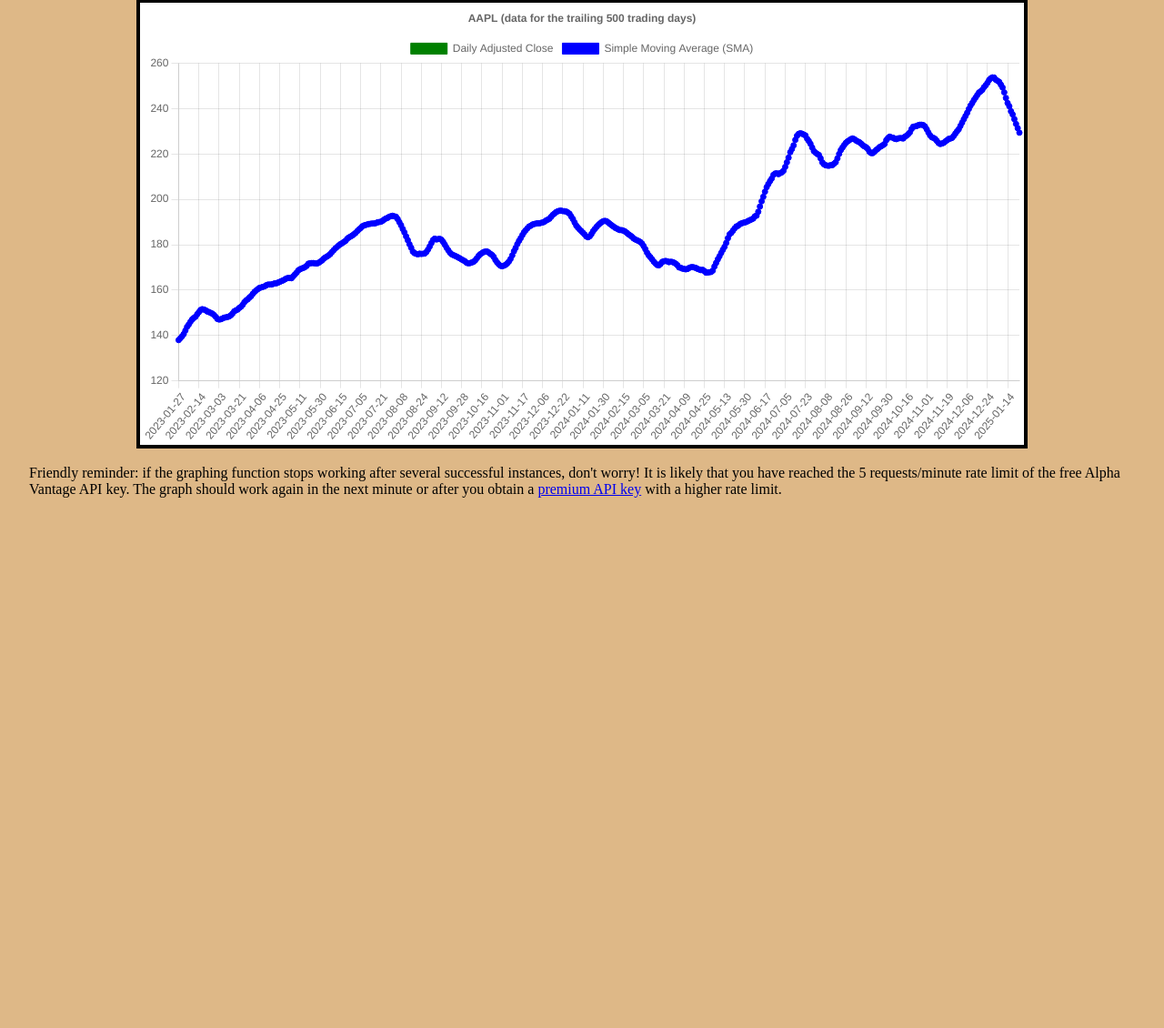
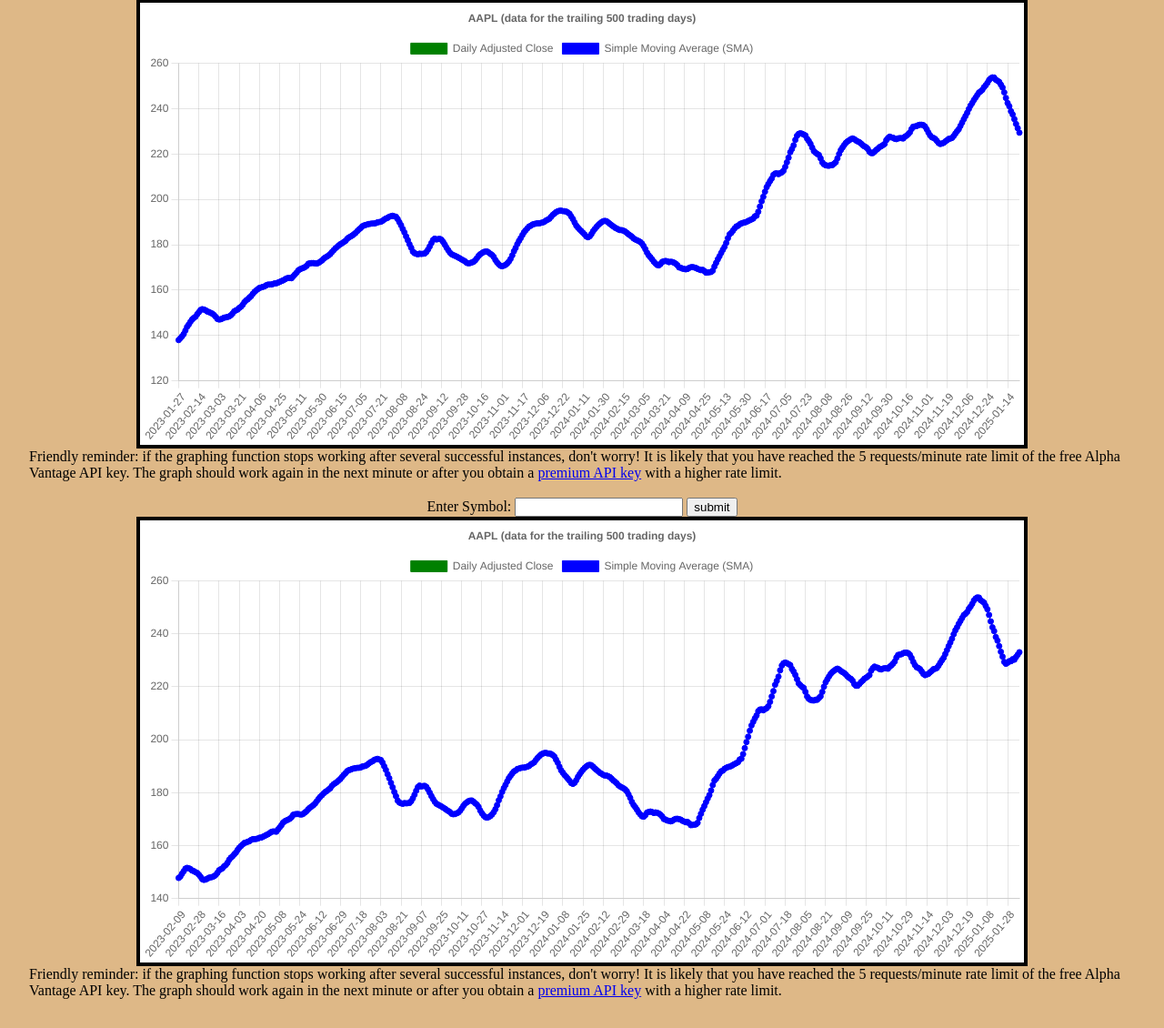
Before and after one commit to atassiad/Stock-Visualization-w-Django, a Django app: page / in a window 1280 px wide. Shown: the part 101-1231 px from the top of the page at 91% size. Before the commit the page ends 648 px from the top, so only its background shows below. Run offline with Django 4.2, Linux system fonts and the light colour scheme; data comes from the database, SQL or seed files in the repository; both versions use the stored data as it was after the commit; some libraries are stand-ins or nearby versions.

Commit message:
Added a second chart, next commit will adjust the chart to show cryptocurrency data

```diff
--- a/alphaVantage/alphaVantage/settings.py
+++ b/alphaVantage/alphaVantage/settings.py
@@ -12,6 +12,7 @@
 
 from pathlib import Path
 import os
+from dotenv import load_dotenv
 
 # Build paths inside the project like this: BASE_DIR / 'subdir'.
 BASE_DIR = Path(__file__).resolve().parent.parent
@@ -21,7 +22,8 @@
 # See https://docs.djangoproject.com/en/4.2/howto/deployment/checklist/
 
 # SECURITY WARNING: keep the secret key used in production secret!
-SECRET_KEY = 'django-insecure-o$cuf$h)78n(d@yqj7t@vzpjs&u1twh!^og*3u%+#5w(c93x48'
+load_dotenv()
+SECRET_KEY = os.environ.get('secret_key')
 
 # SECURITY WARNING: don't run with debug turned on in production!
 DEBUG = True
--- a/alphaVantage/alphaVantage/urls.py
+++ b/alphaVantage/alphaVantage/urls.py
@@ -24,4 +24,5 @@
     path('admin/', admin.site.urls),
     path("", stockVisualizer.views.home),
     path('get_stock_data/', stockVisualizer.views.get_stock_data),
+    path('get_crypto_data/', stockVisualizer.views.get_crypto_data),
 ]
--- a/alphaVantage/stockVisualizer/models.py
+++ b/alphaVantage/stockVisualizer/models.py
@@ -1,6 +1,12 @@
 from django.db import models
 
 # Create your models here.
+#StockData Database
 class StockData(models.Model):
     symbol = models.TextField(null=True)
     data = models.TextField(null=True)
+
+#CryptoData DataBase
+class CryptoData(models.Model):
+    symbol = models.TextField(null=True)
+    data = models.TextField(null=True)
--- a/alphaVantage/stockVisualizer/views.py
+++ b/alphaVantage/stockVisualizer/views.py
@@ -2,6 +2,7 @@
 from django.http import HttpResponse
 from django.views.decorators.csrf import csrf_exempt
 from .models import StockData
+from .models import CryptoData
 from dotenv import load_dotenv
 import os
 
@@ -50,3 +51,33 @@
     else:
         message = "Not Ajax"
         return HttpResponse(message)
+
+#get bitcoin prices
+@csrf_exempt
+def get_crypto_data(request):
+    if request.headers.get('x-requested-with') == 'XMLHttpRequest':
+        ticker = request.POST.get('ticker', 'null')
+        ticker = ticker.upper()
+
+        if DATABASE_ACCESS == True:
+            #checking if the database already has data stored for this ticker before querying the Alpha Vantage API
+            if CryptoData.objects.filter(symbol=ticker).exists():
+                entry = CryptoData.objects.filter(symbol=ticker)[0]
+                return HttpResponse(entry.data, content_type='application/json')
+
+        output_dictionary = {}
+
+        price_series = requests.get(f'https://www.alphavantage.co/query?function=TIME_SERIES_DAILY_ADJUSTED&symbol={ticker}&apikey={APIKEY}&outputsize=full').json()
+        sma_series = requests.get(f'https://www.alphavantage.co/query?function=SMA&symbol={ticker}&interval=daily&time_period=10&series_type=close&apikey={APIKEY}').json()
+
+        output_dictionary['prices'] = price_series
+        output_dictionary['sma'] = sma_series
+
+        temp = CryptoData(symbol=ticker, data=json.dumps(output_dictionary))
+        temp.save()
+
+        return HttpResponse(json.dumps(output_dictionary), content_type='application/json')
+
+    else:
+        message = "Not Ajax"
+        return HttpResponse(message)
--- a/alphaVantage/templates/home.html
+++ b/alphaVantage/templates/home.html
@@ -11,16 +11,31 @@
 
 <body>
     <h2>Interactive Stock Visualizer</h2>
+
+    <!-- First Graph and Input Area-->
     <label for="ticker-input">Enter Symbol:</label>
     <input type="text" id="ticker-input">
     <input type="button" value="submit" id="submit-btn">
     <div id="graph-area">
         <canvas id="myChart"></canvas>
     </div>
-    <br>
     <div>
         Friendly reminder: if the graphing function stops working after several successful instances, don't worry! It is likely that you have reached the 5 requests/minute rate limit of the free Alpha Vantage API key. The graph should work again in the next minute or after you obtain a <a href="https://www.alphavantage.co/premium/" target="_blank">premium API key</a> with a higher rate limit.
     </div>
+    <br>
+
+    <!-- Second Graph and Input Area-->
+    <label for="ticker-input-2">Enter Symbol:</label>
+    <input type="text" id="ticker-input-2">
+    <input type="button" value="submit" id="submit-btn-2">
+    <div id="graph-area-2">
+        <canvas id="myChart-2"></canvas>
+    </div>
+    <div>
+        Friendly reminder: if the graphing function stops working after several successful instances, don't worry! It is likely that you have reached the 5 requests/minute rate limit of the free Alpha Vantage API key. The graph should work again in the next minute or after you obtain a <a href="https://www.alphavantage.co/premium/" target="_blank">premium API key</a> with a higher rate limit.
+    </div>
+
+    <!-- Imported Script -->
     <script src="{% static 'home.js' %}">
     </script>
 </body>
--- a/alphaVantage/templates/static/home.css
+++ b/alphaVantage/templates/static/home.css
@@ -9,7 +9,7 @@
     text-align: center;
 }
 
-#graph-area {
+#graph-area, #graph-area-2 {
     background-color: white;
     border: 0.25rem solid black;
     height: 80%;
--- a/alphaVantage/templates/static/home.js
+++ b/alphaVantage/templates/static/home.js
@@ -1,8 +1,10 @@
+
 $(document).ready(function(){
-    // On page load, fetch stock data for AAPL by default from the Django backend.
+    // On page load, fetch stock data for AAPL by default from the Django backend for Stock Data
     $.ajax({
         type: "POST",
         url: "/get_stock_data/",
+        cache: false,
         data: {
             'ticker': 'AAPL',
         },
@@ -41,6 +43,92 @@
             // Create the chart
             var ctx = document.getElementById('myChart').getContext('2d');
             new Chart(ctx, {
+                type: 'line',
+                data: {
+                    labels: slicedDates,
+                    datasets: [
+                        {
+                            label: 'Daily Adjusted Close',
+                            data: slicedPrices,
+                            backgroundColor: 'green',
+                            borderColor: 'green',
+                            borderWidth: 1
+                        },
+                        {
+                            label: 'Simple Moving Average (SMA)',
+                            data: slicedSMA,
+                            backgroundColor: 'blue',
+                            borderColor: 'blue',
+                            borderWidth: 1
+                        },
+                    ]
+                },
+                options: {
+                    responsive: true,
+                    scales: {
+                        y: {
+                            //beginAtZero: false
+                        }
+                    },
+                    plugins: {
+                        legend: {
+                            position: 'top',
+                        },
+                        title: {
+                            display: true,
+                            text: graphTitle
+                        }
+                    }
+                }
+            });
+        },
+        error: function (err) {
+            console.error("Error fetching default stock data:", err);
+        }
+    });
+
+    // On page load, fetch stock data for AAPL by default from the Django backend for Stock Data
+    $.ajax({
+        type: "POST",
+        url: "/get_crypto_data/",
+        data: {
+            'ticker': 'AAPL',
+        },
+        success: function (res, status) {
+            // Use the symbol from the 'sma' metadata since the 'prices' endpoint returns only an informational message.
+            var tickerDisplay = res['sma']['Meta Data']['1: Symbol'];
+            var graphTitle = tickerDisplay + ' (data for the trailing 500 trading days)';
+
+            // Extract price data
+            var priceSeries = res['prices']['Time Series (Daily)'];
+            var daily_adjusted_close = [];
+            var dates = [];
+            for (let key in priceSeries) {
+                daily_adjusted_close.push(Number(priceSeries[key]['5. adjusted close']));
+                dates.push(String(key));
+            }
+
+            // Extract SMA data
+            var smaSeries = res['sma']['Technical Analysis: SMA'];
+            var sma_data = [];
+            for (let key in smaSeries) {
+                sma_data.push(Number(smaSeries[key]['SMA']));
+                dates.push(String(key));
+            }
+
+            // Reverse arrays so that data is in chronological order
+            daily_adjusted_close.reverse();
+            sma_data.reverse();
+            dates.reverse();
+
+            // Limit to the trailing 500 trading days
+            var slicedDates = dates.slice(-500);
+            var slicedPrices = daily_adjusted_close.slice(-500);
+            var slicedSMA = sma_data.slice(-500);
+
+            // Create the chart
+            var ctx = document.getElementById('myChart-2').getContext('2d');
+            chart2 = new Chart(ctx, {
                 type: 'line',
                 data: {
                     labels: slicedDates,
```
Also changed, not shown: alphaVantage/db.sqlite3, alphaVantage/stockVisualizer/migrations/0003_cryptodata_alter_stockdata_id.py (added).
